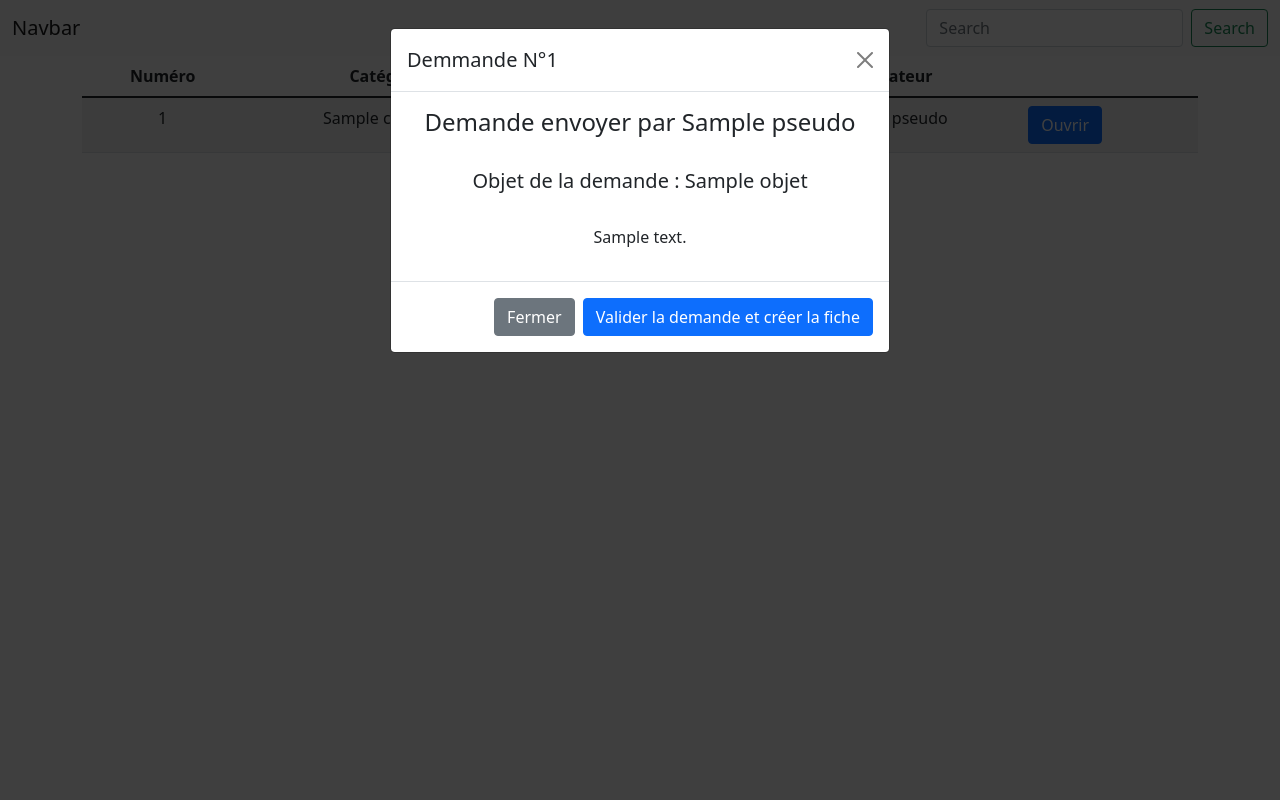
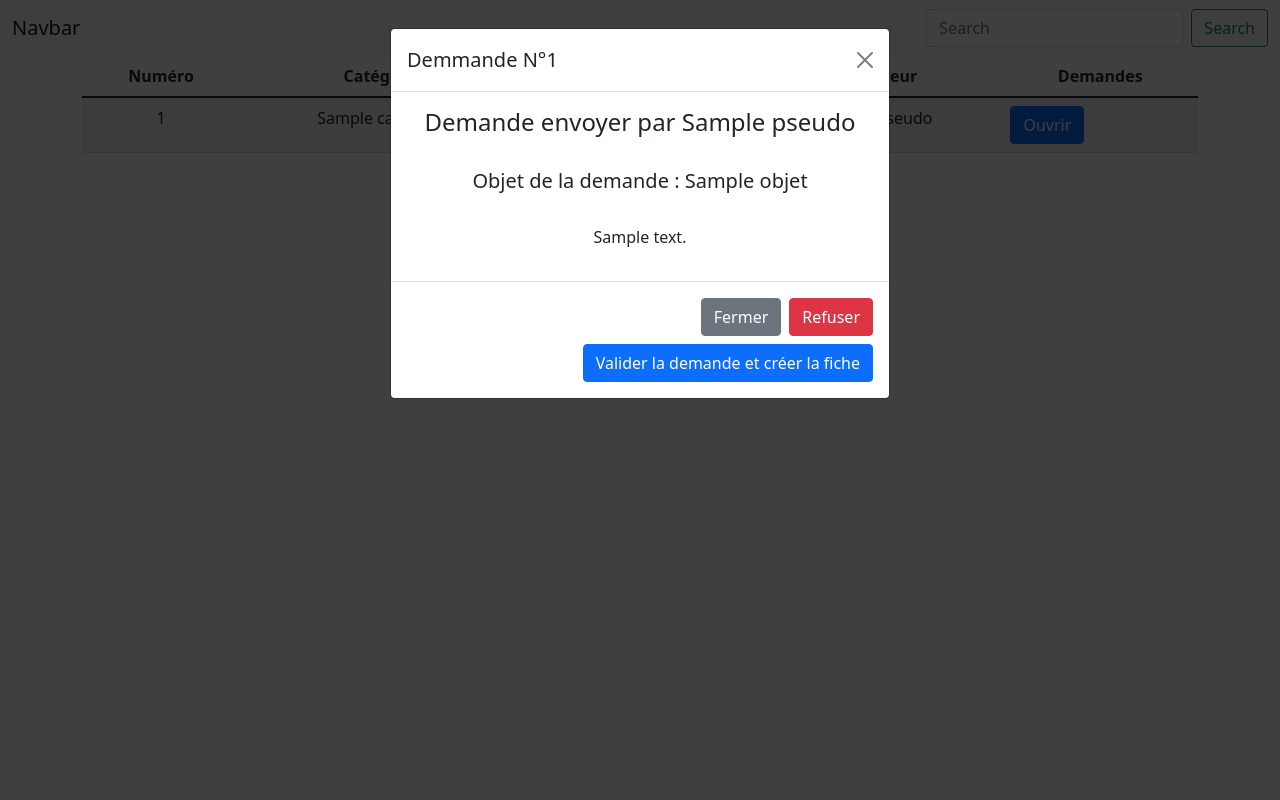
Before and after one commit to AlexisVedrenne/FicheWeb, a Symfony app: template templates/admin/toutesdemande.html.twig in a window 1280 px wide, after a click on "Ouvrir". Run offline with Twig, Linux system fonts and the light colour scheme; the template is opened without the code that fills it: most values are stand-ins (such as "Sample title", 1, 10 or a date in 2020); some libraries are stand-ins or nearby versions.

Commit message:
Gestion des demandes de fiches

```diff
--- a/templates/admin/toutesdemande.html.twig
+++ b/templates/admin/toutesdemande.html.twig
@@ -11,6 +11,7 @@
                 <th>Catégorie</th>
                 <th>Objet</th>
                 <th>Utilisateur</th>
+                <th>Demandes</th>
             </tr>
         </thead><tbody>
 
@@ -21,10 +22,9 @@
             <td>{{ demande.categorie.nom }}</td>
             <td>{{ demande.objet }}</td>
             <td>{{ demande.user.pseudo }}</td>
-            <td><!-- Button trigger modal -->
+            <td>
 <div class="col-4"><button type="button" class="btn btn-primary" data-bs-toggle="modal" data-bs-target="#exampleModal{{ demande.id }}">Ouvrir</button></div>
 
-<!-- Modal -->
 <div class="modal fade" id="exampleModal{{ demande.id }}" tabindex="-1" aria-labelledby="exampleModalLabel" aria-hidden="true">
   <div class="modal-dialog">
     <div class="modal-content">
@@ -39,7 +39,8 @@
       </div>
       <div class="modal-footer">
         <button type="button" class="btn btn-secondary" data-bs-dismiss="modal">Fermer</button>
-        <button type="button" class="btn btn-primary">Valider la demande et créer la fiche</button>
+        <a href="/admin/suppDemande/{{demande.id}}" class="btn btn-danger">Refuser</a>
+        <a href="/fiche/ajout/{{demande.id}}" class="btn btn-primary">Valider la demande et créer la fiche</a>
       </div>
     </div>
   </div>
```
Also changed, not shown: src/Controller/AdminController.php (+15 -0 lines), src/Controller/FicheController.php (+6 -2 lines).
